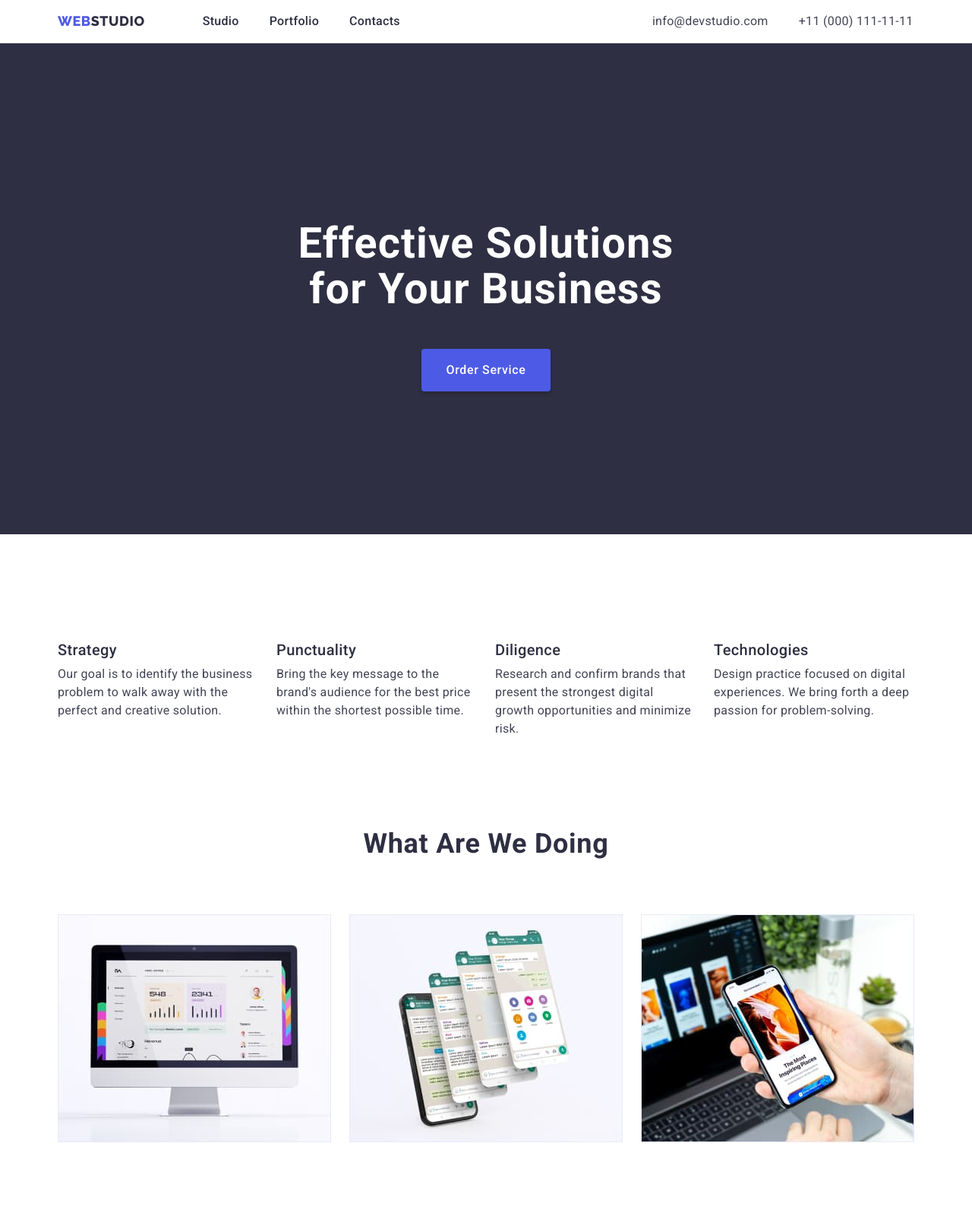
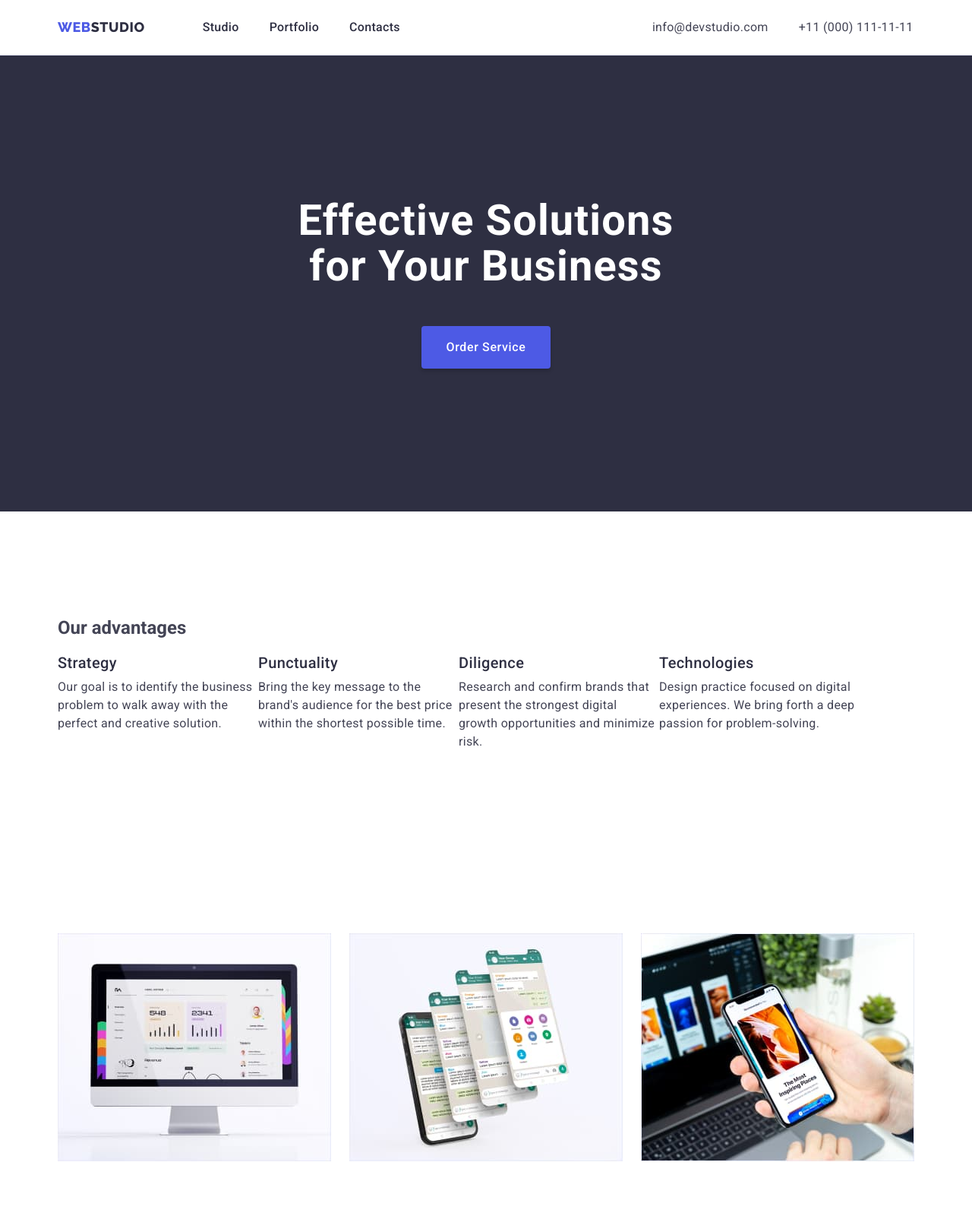
Before and after one commit to AnastasiiaRi/goit-markup-hw-03, a plain HTML site: page index.html in a window 1280 px wide. Shown: the top 1600 px of the page at 76% size. Drawn offline with nearby package versions, Linux system fonts and the light colour scheme.

Commit message:
Update styles.css

```diff
--- a/css/styles.css
+++ b/css/styles.css
@@ -14,21 +14,34 @@ body {
 .container {
   width: 1158px;
   margin: 0px auto;
+  padding: 0 15px 0 15px;
 }
-img {
+.link {
+  text-decoration:none;
+}
+.list {
+  list-style: none;
+  margin: 0;
+  padding: 0;
+  list-style: none;
+  display: flex;
+}
+img,
+a {
   display: block;
 }
 section {
 	padding-top: 120px;
 	padding-bottom: 120px;
 }
+
 /* header styles */
+
 .header{
   border-bottom: 1px solid #e7e9fc;
 }
 .header-wrapper {
 	display: flex;
-  padding: 0 15px 0 15px;
 }
 .main-menu {
 	display: flex;
@@ -37,8 +50,6 @@ section {
 }
 .main-menu .list {
 	gap: 40px;
-  padding: 0;
-  display: flex;
 }
 .logo {
   font-family: "Raleway", sans-serif;
@@ -50,14 +61,8 @@ section {
   color: var(--brand-color-1);
   margin-right: 76px;
 }
-.link {
-  text-decoration:none;
-}
 .logo-col {
   color: var(--brand-color-3);
-}
-.list {
-  list-style: none;
 }
 .menu {
   color: var(--brand-color-3);
@@ -65,16 +70,15 @@ section {
   font-size: 16px;
   line-height: 1.5;
   letter-spacing: 0.02em;
-  padding: 24px 0 24px;
+  padding-top: 24px;
+  padding-bottom: 24px;
 }
 .menu:hover,
 .menu:focus {
   color: var(--brand-color-4);
 }
 .contact .list {
-  display: flex;
 	gap: 40px;
-  padding: 0;
 }
 .contact {
     font-style: normal;
@@ -85,11 +89,16 @@ section {
   line-height: 1.5;
   letter-spacing: 0.02em;
   color: var(--brand-color);
+  padding-top: 24px;
+  padding-bottom: 24px;
 }
 .cont:hover,
 .cont:focus {
   color: var(--brand-color-4);
 }
+
+/* section-1 styles */
+
 .hero-image {
   background-color: var(--brand-color-3);
   padding: 188px 0 188px;
@@ -108,6 +117,7 @@ section {
   text-align: center;
   letter-spacing: 0.02em;
   margin-bottom: 48px;
+  margin-top: 0;
 }
 .order-service {
   font-weight: 500;
@@ -128,13 +138,13 @@ min-width: 169px;
 .order-service:focus {
   background-color: var(--brand-color-4);
 }
-.section-1 .list {
-  display: flex;
-	padding: 0 15px;
-  margin: 0;
+
+/* section-2 styles */
+
+.section-2 .list {
   gap: 24px;
 }
-.section-1 h2 {
+.section-2 h2 {
   display: none;
   margin: 0;
 }
@@ -155,8 +165,12 @@ min-width: 169px;
   line-height: 1.2;
   letter-spacing: 0.02em;
   margin-bottom: 8px;
+  margin-top: 0;
 }
-.section-2 {
+
+/* section-3 styles */
+
+.section-3 {
   padding-top: 0px;
 }
 .w_a_w_d {
@@ -169,16 +183,16 @@ min-width: 169px;
   margin-top: 0;
   margin-bottom: 72px;
 }
-.section-2 .list {
-  margin: 0px 0px 0 0px;
-  padding: 0 15px;
+.section-3 .list {
   gap: 24px;
-  display: flex;
 }
 .work-item {
   width: calc((100% - 48px) / 3);
 }
-.section-3 {
+
+/* section-4 styles */
+
+.section-4 {
   background-color: var(--brand-color-5);
 }
 .our-team {
@@ -189,12 +203,10 @@ min-width: 169px;
   text-transform: capitalize;
   color: var(--brand-color-3);
   margin-bottom: 72px;
+  margin-top: 0;
 }
-.section-3 .list {
-  margin: 0px 0px 0 0px;
-  padding: 0 15px;
+.section-4 .list {
   gap: 24px;
-  display: flex;
 }
 .card {
   background-color: var(--brand-color-2);
@@ -225,6 +237,9 @@ min-width: 169px;
   margin-bottom: 0px;
   text-align: center;
 }
+
+/* footer stylees */
+
 .footer-wrapper {
   background-color: var(--brand-color-3);
   color: var(--brand-color-5);
@@ -234,7 +249,7 @@ min-width: 169px;
   display: flex;
   display: inline-block;
   margin-bottom: 16px;
-  padding:0px 0px 0 15px;
+  margin-right: 0px;
 }
 .logo-col-w {
   color: var(--brand-color-5);
@@ -244,9 +259,11 @@ min-width: 169px;
   letter-spacing: 0.02em;
   max-width: 279px;
 	width: 100%;
-  padding:0px 0px 0 15px;
+  margin: 0;
 }
+
 /* portfolio styles */
+
 .filter {
   padding-top: 96px;
 }
@@ -274,7 +291,6 @@ margin-bottom: 72px;
   border: 1px solid #E7E9FC;
   border-radius: 4px;
   padding: 12px 24px;
-
 }
 .filter-button:hover,
 .filter-button:focus {
@@ -284,10 +300,7 @@ padding: 12px 24px;
 }
 .portfolio {
   flex-wrap: wrap;
-  padding: 0px 15px 0px 15px;
-  margin: 0;
   gap: 24px;
-  display: flex;
   row-gap: 48px;
 }
 .portfolio-item {
```
Lines whose indentation alone changed are shown as unchanged.
